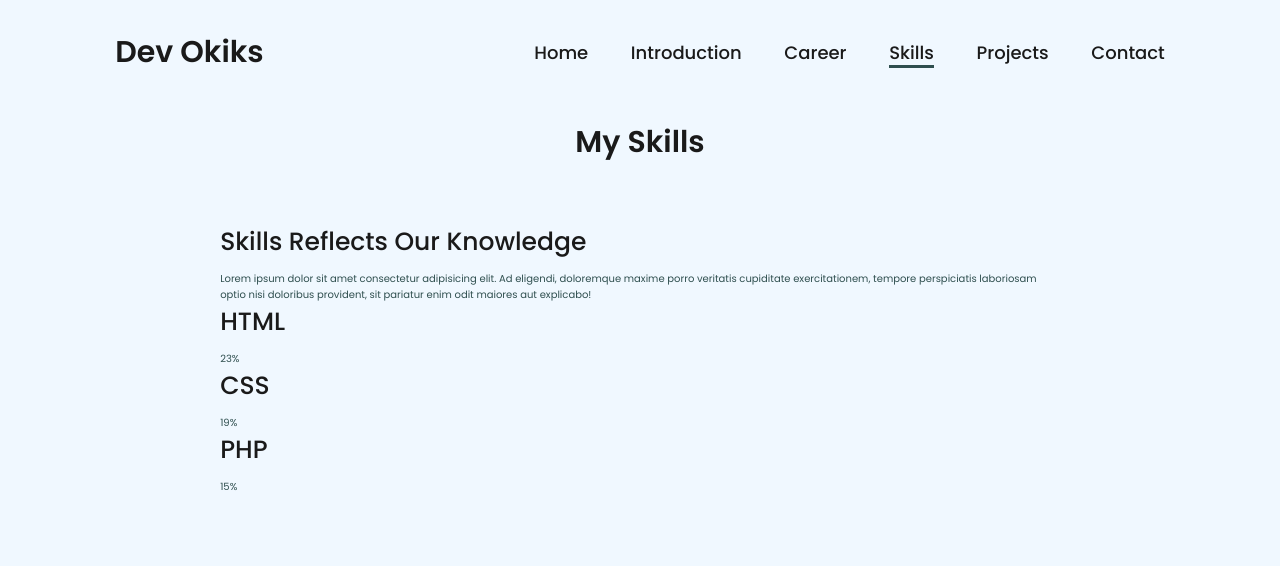
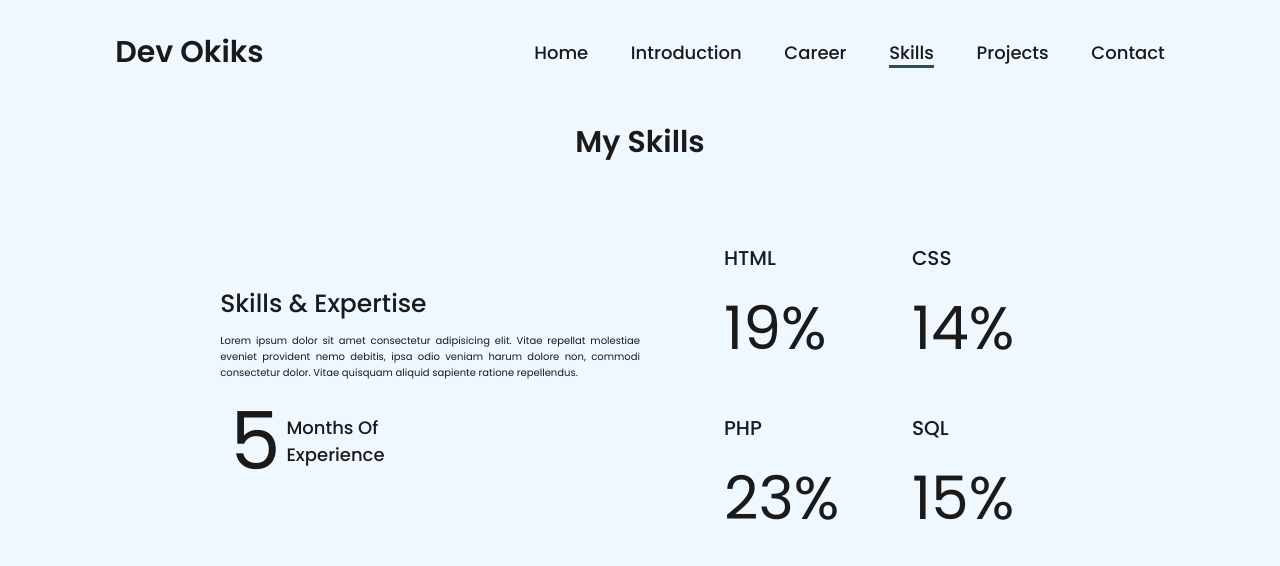
Before and after one commit to Francis121703/my-portfolio, a plain HTML site: page views/skills.html in a window 1280 px wide. Drawn offline with Linux system fonts and the light colour scheme.

Commit message:
Fix the overlapping on skills whahahahaha

```diff
--- a/css/style.css
+++ b/css/style.css
@@ -220,13 +220,9 @@ section .topic{
     transition: all 0.4 ease;
 }
 
-
-
-
-/* .skills{
-
-} */
-
+.skills{
+    background: aliceblue;
+}
 
 .skills .content{
     padding: 40px 0;
@@ -247,8 +243,27 @@ section .topic{
     text-align: justify;
 }
 
+.skills .skills-details .experience{
+    display: flex;
+    align-items: center;
+    margin: 0 10px;
+}
+
+.skills-details .experience .num{
+    color: #1A1A1A;
+    font-size: 80px;
+}
+
+.skills-details .experience .exp{
+    color: #1A1A1A;
+    margin-left: 20px;
+    font-size: 18px;
+    font-weight: 500;
+    margin: 0 6px;
+}
+
 .skills-details .boxes{
-    width: 45%;
+    width: 40%;
     display: flex;
     flex-wrap: wrap;
     justify-content: space-between;
@@ -262,7 +277,15 @@ section .topic{
 .skills-details .boxes .topic{
     font-size: 20px;
     color: #1A1A1A;
+
 }
+
+.skills-details .boxes .per{
+    font-size: 60px;
+    color: #1A1A1A;
+
+}
+
 
 .contact .content{
     margin: auto;
--- a/views/skills.html
+++ b/views/skills.html
@@ -18,33 +18,49 @@
             <a href="projects.html">Projects</a>
             <a href="contact.html">Contact</a>
     </header>
+
     <section class="skills">
         <div class="content">
             <div class="title"><span>My Skills</span></div>
-            <div class="skill-details">
+                <div class="skills-details">
                     <div class="text">
                      <div class="topic">
-                        Skills Reflects Our Knowledge
+                        Skills & Expertise
                         </div>
-                    <p data-aos="fade-right">Lorem ipsum dolor sit amet consectetur adipisicing elit. Ad eligendi, doloremque maxime porro veritatis cupiditate exercitationem, tempore perspiciatis laboriosam optio nisi doloribus provident, sit pariatur enim odit maiores aut explicabo!</p>
+                        <p data-aos="fade-right">Lorem ipsum dolor sit amet consectetur adipisicing elit. Vitae repellat molestiae eveniet provident nemo debitis, ipsa odio veniam harum dolore non, commodi consectetur dolor. Vitae quisquam aliquid sapiente ratione repellendus.</p>
+                        <div class="experience">
+                        <div class="num">5</div>
+                        <div class="exp">
+                            Months Of <br />
+                            Experience
+                        </div>
+                    </div>
+                </div>
                 <div class="boxes">
                     <div class="box">
                         <div class="topic">HTML</div>
+                        <div class="per">19%</div>
+                    </div>
+
+                    <div class="box">
+                        <div class="topic">CSS</div>
+                        <div class="per">14%</div>
+                    </div>
+
+                    <div class="box">
+                        <div class="topic">PHP</div>
                         <div class="per">23%</div>
                     </div>
+
                     <div class="box">
-                            <div class="topic">CSS</div>
-                            <div class="per">19%</div>
+                        <div class="topic">SQL</div>
+                        <div class="per">15%</div>
                     </div>
-                        <div class="box">
-                            <div class="topic">PHP</div>
-                            <div class="per">15%</div>
+
                 </div>
             </div>
         </div>
-            </div>
-        </div>
+    </section>
 
-    </section>
 </body>
 </html>
```
Also changed, not shown: views/contact.html (+1 -0 lines). Lines whose indentation alone changed are shown as unchanged.
